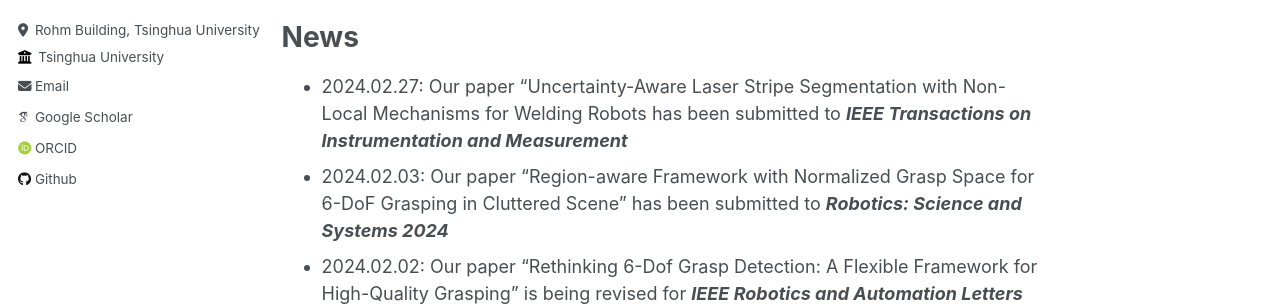
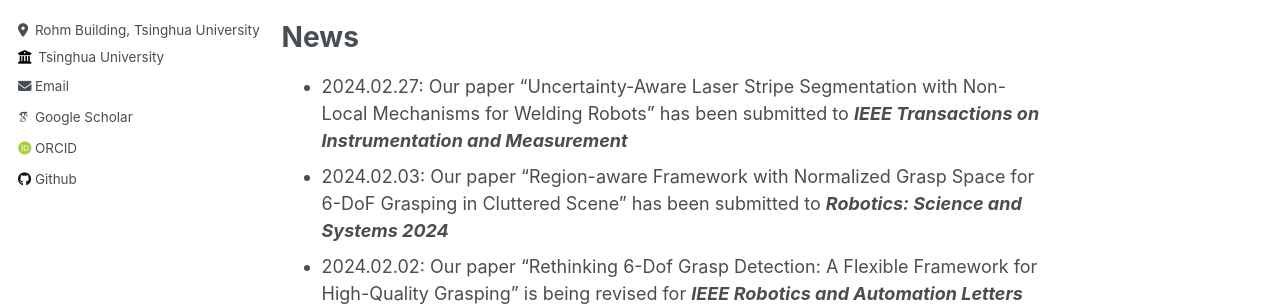
Before and after one commit to ChenThree/ChenThree.github.io, a Jekyll site: the page built from _pages/about.md, in a window 1280 px wide and 900 px high. Shown: the part 375-681 px from the top of the window. Built offline with Jekyll 4.4.1, drawn with Linux system fonts in a browser that asks for light colours; some web fonts are replaced.

Commit message:
[fix] typo

```diff
--- a/_pages/about.md
+++ b/_pages/about.md
@@ -13,7 +13,7 @@ My research focus is on robot manipulation, embodied AI and applications of 3D s
 
 # News
 
-- 2024.02.27: Our paper "Uncertainty-Aware Laser Stripe Segmentation with Non-Local Mechanisms for Welding Robots has been submitted to ***IEEE Transactions on Instrumentation and Measurement***
+- 2024.02.27: Our paper "Uncertainty-Aware Laser Stripe Segmentation with Non-Local Mechanisms for Welding Robots" has been submitted to ***IEEE Transactions on Instrumentation and Measurement***
 - 2024.02.03: Our paper "Region-aware Framework with Normalized Grasp Space for 6-DoF Grasping in Cluttered Scene" has been submitted to ***Robotics: Science and Systems 2024***
 - 2024.02.02: Our paper "Rethinking 6-Dof Grasp Detection: A Flexible Framework for High-Quality Grasping" is being revised for ***IEEE Robotics and Automation Letters***
 - 2023.10.25: Our paper "Query-guided Support Prototypes for Few-shot 3D Indoor Segmentation" is accepted for publication in ***IEEE Transactions on Circuits and Systems for Video Technology***. [[Link]](https://ieeexplore.ieee.org/abstract/document/10295521/)
```
